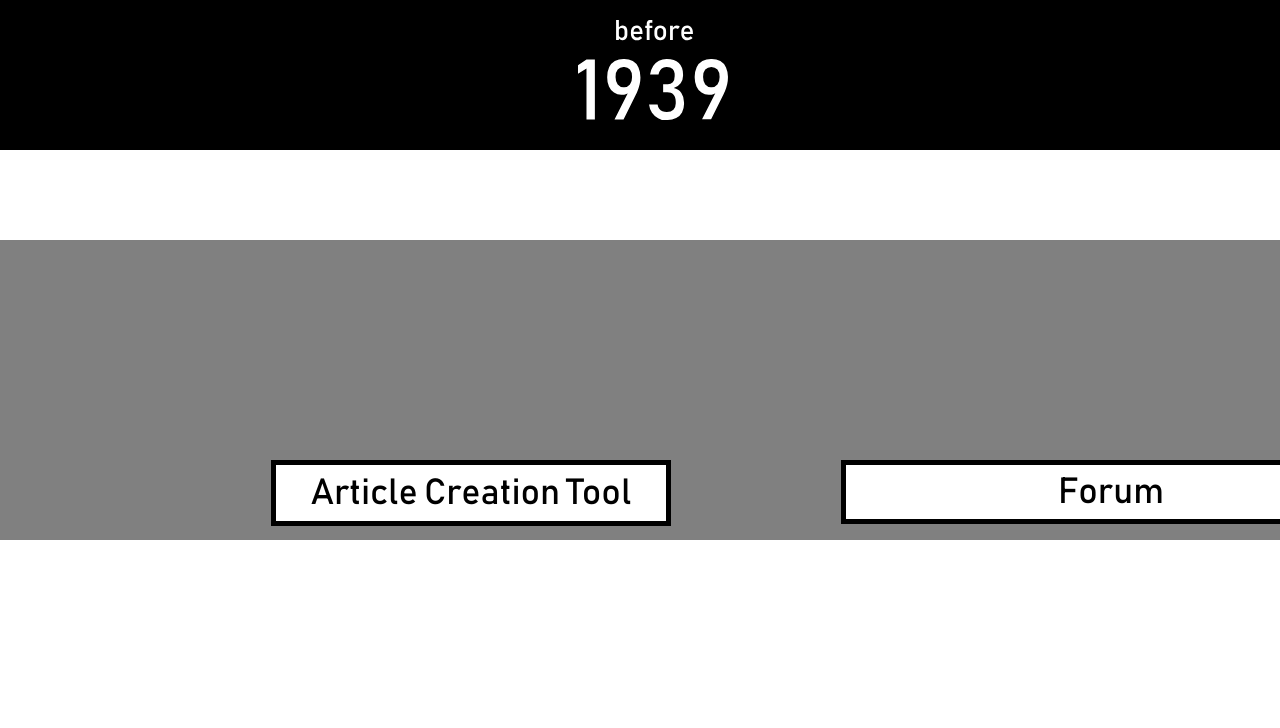
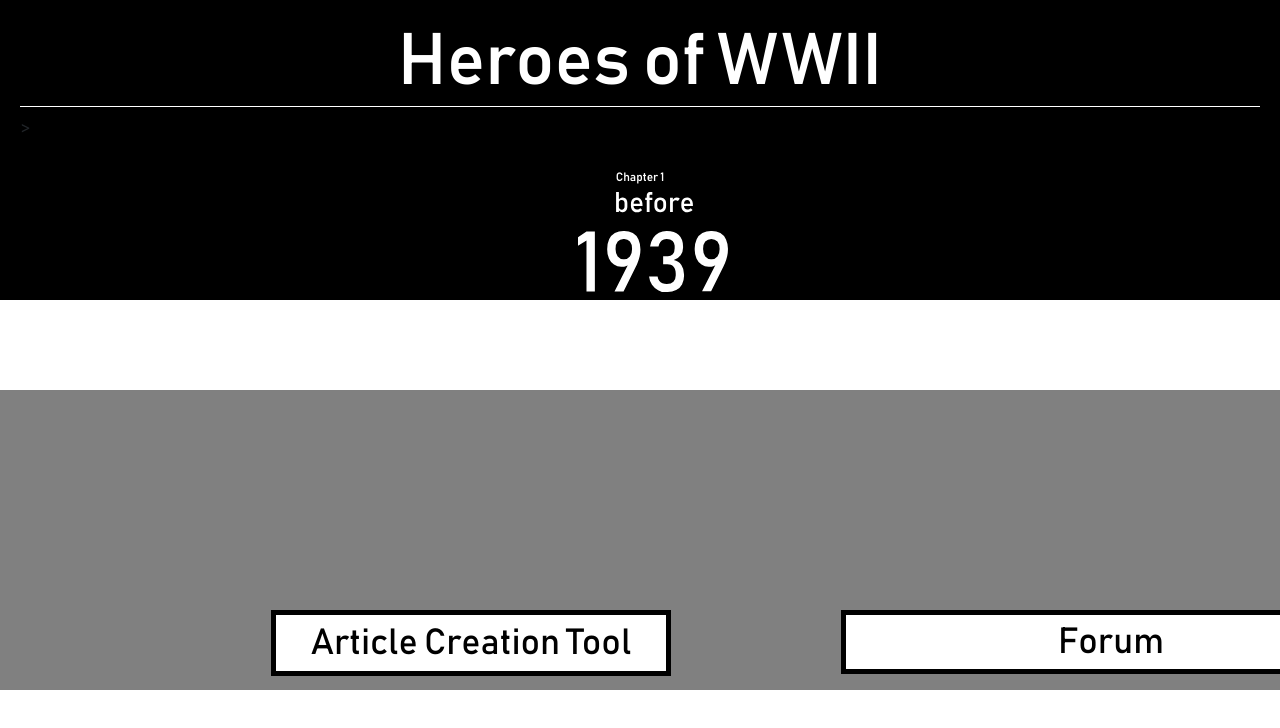
Before and after one commit to kimaniMbatiaMoringa/Heroes-of-WWII, a plain HTML site: page index.html in a window 1280 px wide. Shown: the top 728 px of the page. Drawn offline with nearby package versions, Linux system fonts and the light colour scheme; no server answers; a web font is replaced by a local one.

Commit message:
Tweaked landing page

```diff
--- a/index.html
+++ b/index.html
@@ -13,8 +13,13 @@
     <link rel="stylesheet" href="index.css">
 </head>
 <body>
+    <div>
+        <div data-aos="fade-up" class="container-fluid" id="articleClassname">
+            <h1 style="color: white;font-family: Bahnschrift;text-align:center;font-size:72px;border-bottom:1px solid white;">Heroes of WWII</h1>>
+        </div>
 <div>
     <div data-aos="fade-up" class="container-fluid" id="articleClassname">
+        <h6 style="color: white;font-family: Bahnschrift;text-align: center;font-size:12px;margin-left: 0%;">Chapter 1</h6>
         <img src="./assets/images/headers/before1939.svg" style="width:150px;heigh:100px;margin-left: 45%;">
     </div>
 <!--     <h3 id="mainTitle"></h3>
```
